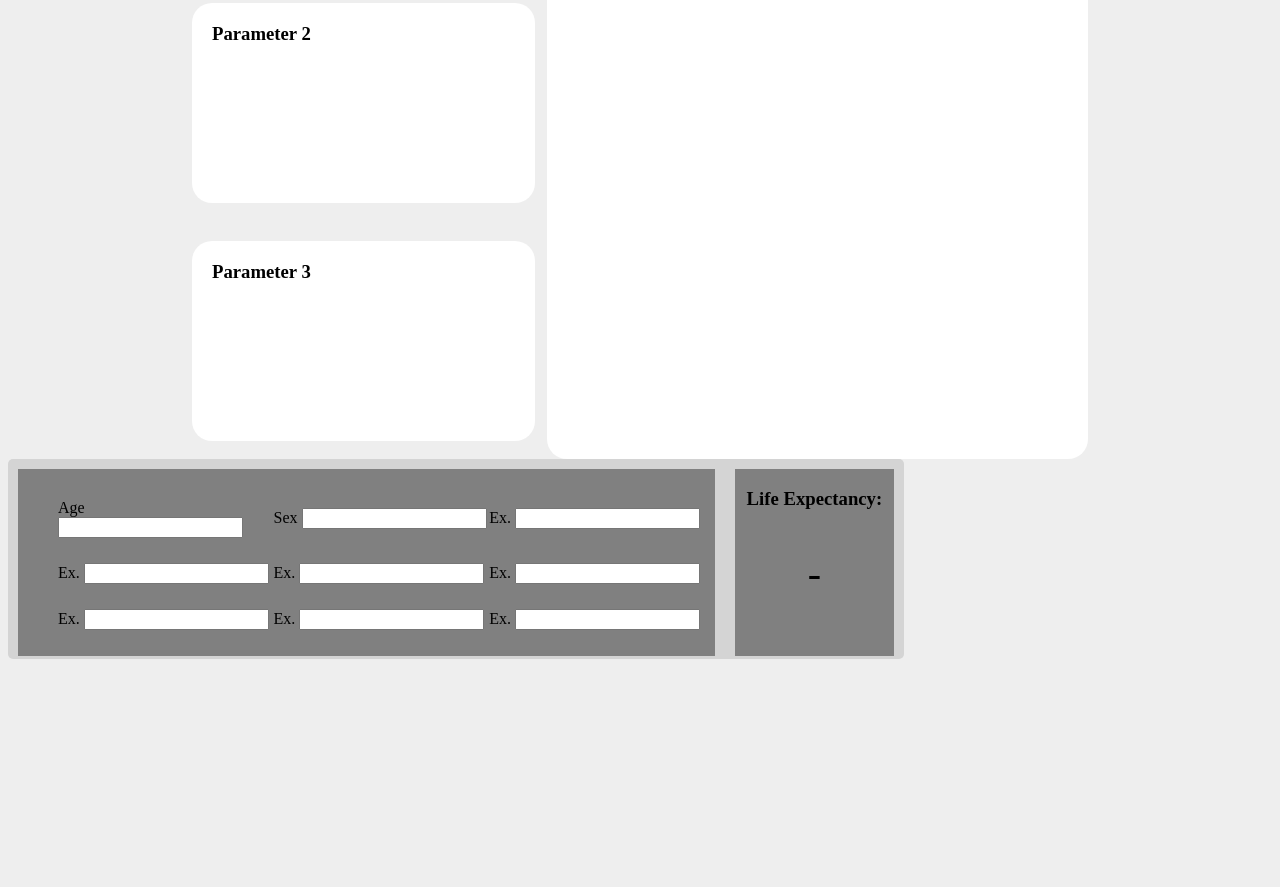
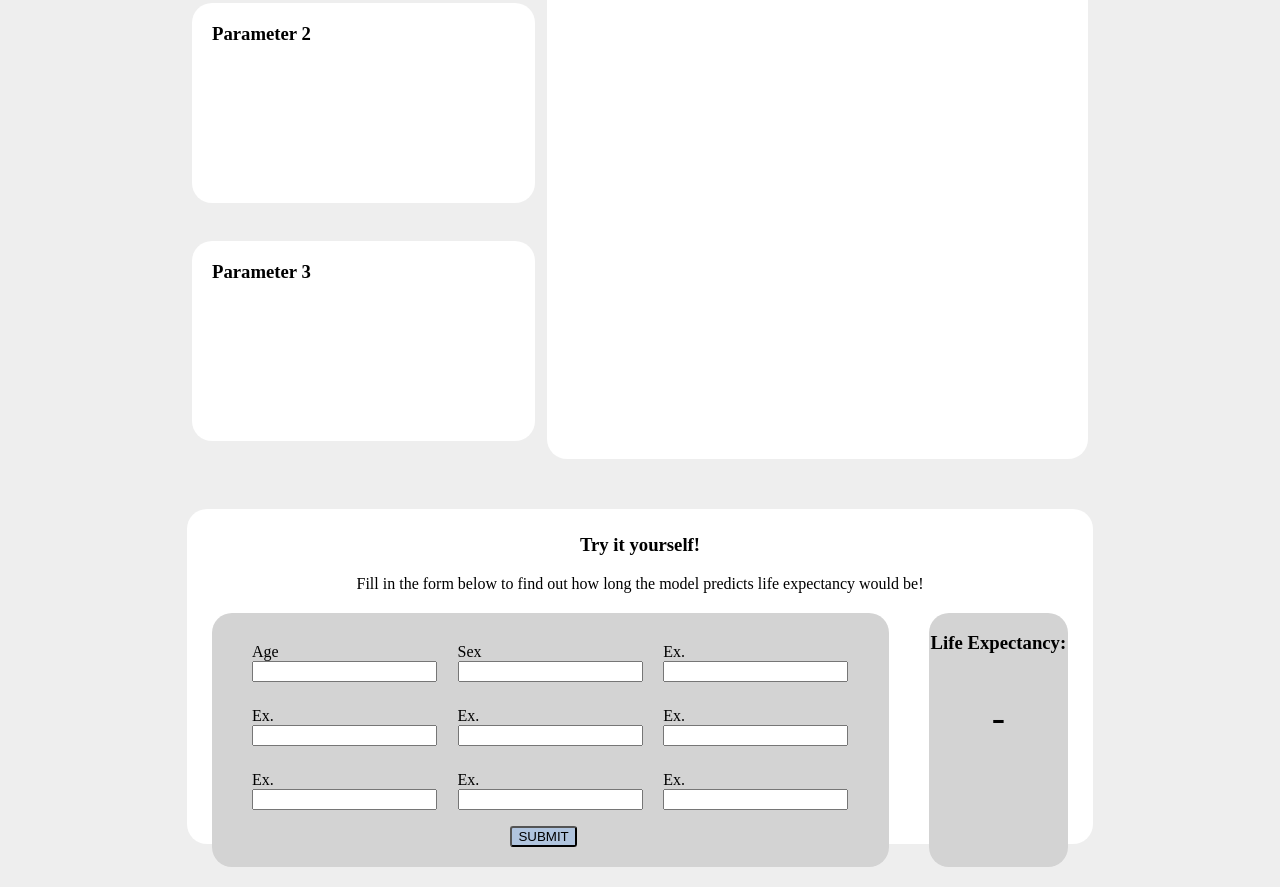
Before and after one commit to vonajobi/AI-for-Good-Front-End, a plain HTML site: page health.html in a window 1280 px wide. Shown: the part 308-1195 px from the top of the page. Before the commit the page ends 975 px from the top, so only its background shows below. Drawn offline with nearby package versions, Linux system fonts and the light colour scheme.

Commit message:
script start

```diff
--- a/health.html
+++ b/health.html
@@ -7,6 +7,7 @@
     <title>Document</title>
 
     <link rel="stylesheet" href="html.css">
+    <script src="https://ajax.googleapis.com/ajax/libs/jquery/3.6.4/jquery.min.js"></script>
 </head>
 <body>
     <div id="title"><h2>Heart Disease</h2></div>
@@ -22,11 +23,16 @@
         </div>
     </div>
     <div class="interactive">
+        <div class="int-text">
+        <h3>Try it yourself!</h3>
+        <p>Fill in the form below to find out how long the model predicts life expectancy would be!</p>
+        </div>
+        <div class="int-main">
             <div class="opBox">
                 <form>
                     <div class="option">
                         <label for="in1">Age</label>
-                    <input type="number" step="0.01" id="in1">
+                        <input type="number" step="0.01" id="in0">
                     </div>
 
                     <div class="option">
@@ -36,44 +42,50 @@
 
                     <div class="option">
                         <label for="in1">Ex.</label>
-                    <input type="number" step="0.01" id="in1">
+                        <input type="number" step="0.01" id="in2">
                     </div>
 
                     <div class="option">
                         <label for="in1">Ex.</label>
-                    <input type="number" step="0.01" id="in1">
+                        <input type="number" step="0.01" id="in3">
                     </div>
 
                     <div class="option">
                         <label for="in1">Ex.</label>
-                    <input type="number" step="0.01" id="in1">
+                        <input type="number" step="0.01" id="in4">
                     </div>
 
                     <div class="option">
                         <label for="in1">Ex.</label>
-                    <input type="number" step="0.01" id="in1">
+                        <input type="number" step="0.01" id="in5">
                     </div>
 
                     <div class="option">
                         <label for="in1">Ex.</label>
-                    <input type="number" step="0.01" id="in1">
+                        <input type="number" step="0.01" id="in6">
                     </div>
 
                     <div class="option">
                         <label for="in1">Ex.</label>
-                    <input type="number" step="0.01" id="in1">
+                        <input type="number" step="0.01" id="in7">
                     </div>
 
                     <div class="option">
                         <label for="in1">Ex.</label>
-                    <input type="number" step="0.01" id="in1">
+                        <input type="number" step="0.01" id="in8">
                     </div>
                 </form>
+                <div class="but">
+                    <button class="submit">SUBMIT</button>
+                </div>
             </div>
             <div class="response">
                 <h3>Life Expectancy:</h3>
                 <p class="life">-</p>
             </div>
         </div>
+    </div>
+
+    <script src="script.js"></script>
 </body>
 </html>
--- a/html.css
+++ b/html.css
@@ -14,20 +14,50 @@ body{
 }
 
 .interactive{
-	background-color: rgb(212, 212, 212);
+	background-color: #FFFF;
 	width:70vw;
-	height:200px;
+	height:325px;
 	border-radius:5px;
+	margin:auto;
+	margin-top:50px;
+	border-radius: 20px;
+	padding:5px;
+}
+
+.int-main{
 	display:grid;
 	grid-template-columns: 4fr 1fr;
+	margin-bottom:50px;
+}
+
+.int-text{
+		text-align:center;
+/*		margin-top:10px;*/
+}
+
+.int-text p{
+	margin-bottom:0px;
+}
+
+.int-text h3{
+	margin-top:20px;
 }
 
 .opBox{
-	background-color:grey;
-	margin:10px;
-	padding:10px;
+	background-color:lightgrey;
+	border-radius:20px;
+	margin:20px;
+	padding:20px;
 	padding-top:30px;
 	padding-left:40px;
+}
+.opBox .but{
+	margin:auto;
+	width:100px;
+}
+.opBox button{
+	background-color:lightsteelblue;
+	border-radius:3px;
 }
 form{
 	display:grid;
@@ -36,8 +66,9 @@ form{
 	align-items: center;
 }
 .response{
-	background-color:grey;
-	margin:10px;
+	background-color:lightgrey;
+	border-radius:20px;
+	margin:20px ;
 	text-align:center;
 }
 .life{
--- /dev/null
+++ b/script.js
@@ -0,0 +1,16 @@
+
+
+$(document).ready(function(){
+	$(".submit").click(function(){
+		var zero = $("#in0").val()
+		var one = $("#in1").val()
+		var two = $("#in2").val()
+		var three = $("#in3").val()
+		var four = $("#in4").val()
+		var five = $("#in5").val()
+		var six = $("#in6").val()
+		var seven = $("#in7").val()
+		var eight = $("#in8").val()
+		console.log(zero,one,two,three,four,five,six,seven,eight)
+	});
+});
```
Lines whose indentation alone changed are shown as unchanged.
